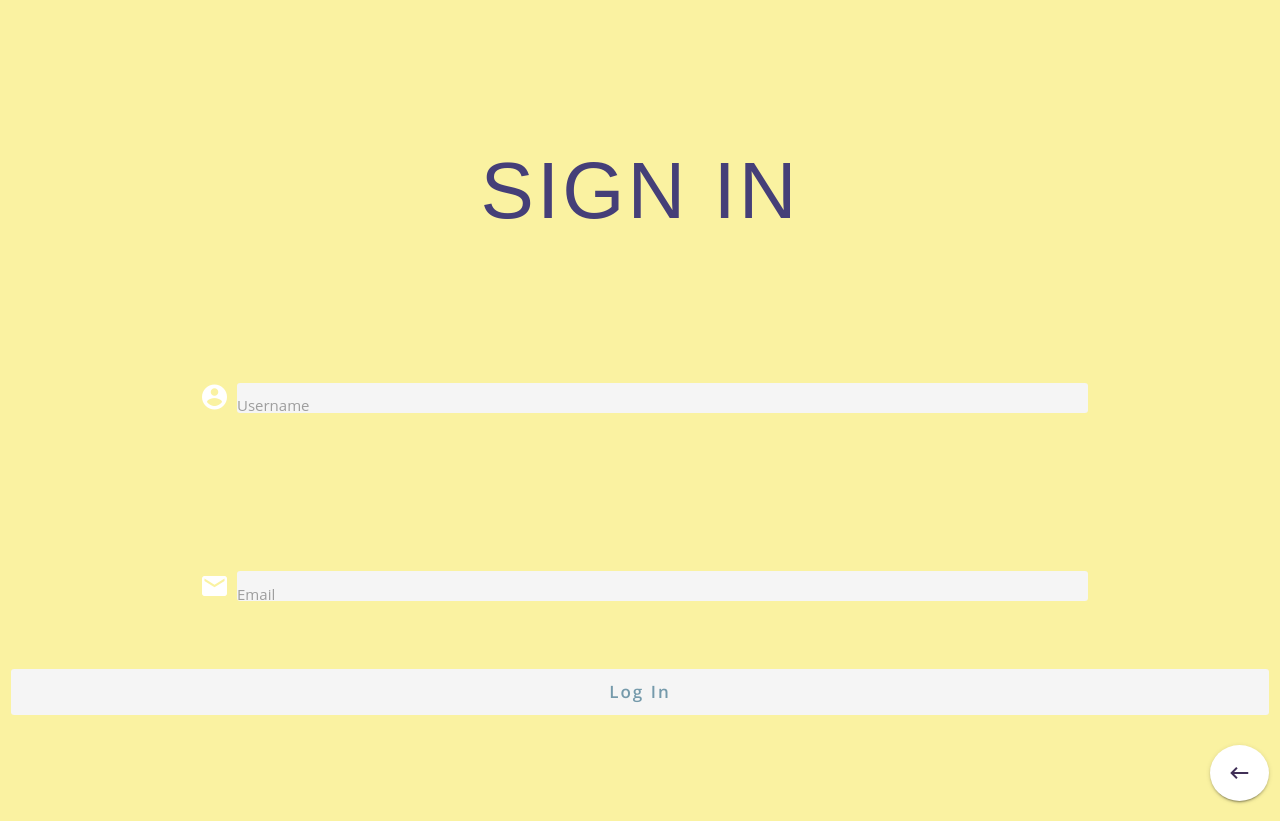
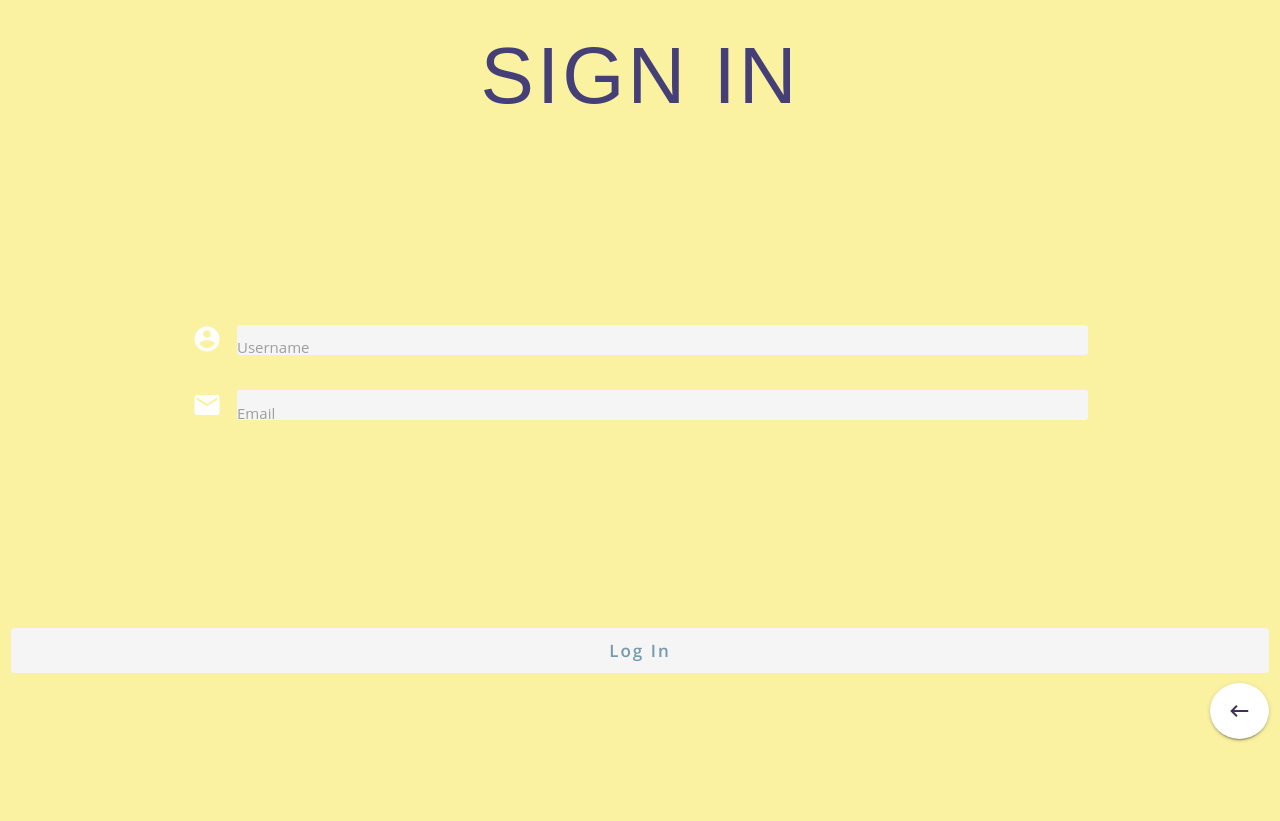
Before and after one commit to laureenpe/mis-pelis, a website: page login.html in a window 1280 px wide. After the commit the page ends 800 px from the top, so only its background shows below. Drawn offline with Linux system fonts and the light colour scheme; no server answers; a web font is replaced by a local one.

Commit message:
updated login

```diff
--- a/assets/sass/_bases.scss
+++ b/assets/sass/_bases.scss
@@ -7,7 +7,9 @@
 body {
   background-color: $yellow;
 }
+
 /*Index*/
+
 #intro {
   background-color: $yellow;
   padding-bottom: 30%;
@@ -22,7 +24,6 @@ body {
     padding-top: 30%;
     padding-bottom: 10%;
   }
-
   button {
     background-color: $blanco;
     font-weight: bold;
@@ -35,46 +36,53 @@ body {
     margin-bottom: 10px;
     border-radius: 3px;
   }
-
   a {
     color: $weldon-blue;
   }
 }
+
 /*Login*/
+
 #login {
   background-color: $yellow;
-
+  display: flex;
   h5 {
-    font-family: Anton,sans-serif;
+    font-family: Anton, sans-serif;
     text-transform: uppercase;
     color: $text-purple;
     font-size: 80px;
     letter-spacing: 3px;
-    padding-top: 15%;
+    padding-top: 20px;
   }
-
   #username label {
     color: white;
   }
-
   input[type=text]:not(.browser-default):focus:not([readonly]) {
     border-bottom: 1px solid white;
     box-shadow: none;
   }
-
   input[type=text]:not(.browser-default):focus:not([readonly])+label {
     color: white;
     font-size: 13px;
   }
+  form {
+    top: 20px;
+    padding-top: 20%;
+    padding-bottom: 20%;
+  }
 }
- /* label underline focus color */
- .input-field input[type=text]:focus {
+
+/* label underline focus color */
+
+.input-field input[type=text]:focus {
   border-bottom: none !important;
   box-shadow: none !important;
 }
-input#email{
+
+input#email {
   border-bottom: none !important;
 }
+
 #username,
 #firstname,
 #country {
@@ -96,22 +104,18 @@ input#email{
     letter-spacing: 2px;
     margin-bottom: 10px;
     border-radius: 3px;
-
     a {
       color: $weldon-blue;
     }
   }
-
   .float {
     float: right;
     width: 59px;
     border-radius: 50%;
   }
-
   .gray {
     background-color: white;
   }
-
   .btn-floating.btn-large i {
     line-height: 56px;
     color: $japanese-purple;
@@ -134,7 +138,6 @@ nav {
 
 #registro {
   background-color: white;
-
   .btn {
     background-color: $blanco;
     color: $weldon-blue;
@@ -142,11 +145,9 @@ nav {
     padding: 0 1rem;
     box-shadow: none;
   }
-
   #btn-save {
     margin-top: 20px;
   }
-
   #files {
     color: $japanese-purple;
     padding-top: 10px;
@@ -158,12 +159,9 @@ nav {
 }
 
 .input-field {
-  margin-top: 15%;
-
   span {
     color: $japanese-purple;
   }
-
   input {
     background-color: whitesmoke !important;
     border-radius: 3px !important;
@@ -178,7 +176,6 @@ nav {
     text-transform: capitalize;
     margin-bottom: 50px;
   }
-
   .create {
     background-color: $gris-oscuro;
     font-size: 16px;
@@ -187,23 +184,31 @@ nav {
   }
 }
 
+/* The side navigation menu */
 
-
-/* The side navigation menu */
 .sidenav {
-  height: 100%; /* 100% Full-height */
-  width: 0; /* 0 width - change this with JavaScript */
-  position: fixed; /* Stay in place */
-  z-index: 4; /* Stay on top */
+  height: 100%;
+  /* 100% Full-height */
+  width: 0;
+  /* 0 width - change this with JavaScript */
+  position: fixed;
+  /* Stay in place */
+  z-index: 4;
+  /* Stay on top */
   top: 0;
   left: 0;
-  background-color: white; /* Black*/
-  overflow-x: hidden; /* Disable horizontal scroll */
-  padding-top: 60px; /* Place content 60px from the top */
-  transition: 0.5s; /* 0.5 second transition effect to slide in the sidenav */
+  background-color: white;
+  /* Black*/
+  overflow-x: hidden;
+  /* Disable horizontal scroll */
+  padding-top: 60px;
+  /* Place content 60px from the top */
+  transition: 0.5s;
+  /* 0.5 second transition effect to slide in the sidenav */
 }
 
 /* The navigation menu links */
+
 .sidenav a {
   padding: 8px 8px 8px 32px;
   text-decoration: none;
@@ -214,12 +219,14 @@ nav {
 }
 
 /* When you mouse over the navigation links, change their color */
+
 .sidenav a:hover,
 .offcanvas a:focus {
   color: #f1f1f1;
 }
 
 /* Position and style the close button (top right corner) */
+
 .sidenav .closebtn {
   position: absolute;
   top: 0;
@@ -229,33 +236,31 @@ nav {
 }
 
 /* Style page content - use this if you want to push the page content to the right when you open the side navigation */
+
 #main {
   transition: margin-left .5s;
   padding: 20px;
 }
 
 /* On smaller screens, where height is less than 450px, change the style of the sidenav (less padding and a smaller font size) */
+
 @media screen and (max-height: 450px) {
   .sidenav {
     padding-top: 15px;
   }
-
   .sidenav a {
     font-size: 18px;
   }
 }
 
+/* DETAILS */
 
-
-/* DETAILS */
 .sectionDetails {
   background-color: white;
-
   #borderdelete {
     padding-left: 0;
     padding-right: 0;
   }
-
   .detalles {
     background-image: url(../img/kill.jpg);
     width: 100%;
@@ -264,7 +269,6 @@ nav {
     background-size: contain;
     background-position-x: 50%;
   }
-
   h1 {
     background-color: #2b2c30;
     height: 50px;
@@ -277,7 +281,6 @@ nav {
     justify-content: center;
     font-weight: 700;
   }
-
   #backColor {
     background-color: $yellow;
     width: 100%;
@@ -285,7 +288,6 @@ nav {
     align-items: center;
     justify-content: center;
   }
-
   h3 {
     display: flex;
     align-items: center;
@@ -293,7 +295,6 @@ nav {
     font-size: 100%;
     width: 100%;
   }
-
   .iconComienzo {
     display: flex;
     align-items: center;
@@ -301,7 +302,6 @@ nav {
     width: 100%;
     color: $text-purple;
   }
-
   .movieWatch {
     display: flex;
     align-items: center;
@@ -310,7 +310,6 @@ nav {
     font-size: 100%;
     color: $text-purple;
   }
-
   .btn {
     background-color: #f5f5f5;
     padding: 9px;
@@ -320,15 +319,12 @@ nav {
     font-weight: 700;
     font-size: 19px;
     color: #453F78;
-
   }
-
   #center-items {
     display: flex;
     align-items: center;
     justify-content: center;
   }
-
   .iconStar {
     display: flex;
     align-items: center;
@@ -336,29 +332,27 @@ nav {
     margin-left: 3%;
     color: #c14748;
   }
-
   .actor {
     color: #c14748;
     text-decoration: none;
   }
-
   .actor a {
     text-decoration: none;
     color: #c14748;
   }
 }
+
 /* END DETAILS*/
 
 /*INICIO PROFILE*/
+
 .profile {
   .imagen-profile {
     background-color: white;
   }
-
   .img-profile {
     margin-top: 1rem;
   }
-
   .text-profile {
     font-size: 15px;
   }
@@ -374,9 +368,11 @@ nav {
   color: $text-purple;
   font-family: Anton;
 }
+
 /*.container-data{
     margin-top: -32%;
     }*/
+
 .fa-star {
   color: $text-btn;
 }
@@ -390,28 +386,25 @@ nav {
   height: 43px;
   background-color: $japanese-purple;
 }
+
 /* SECCION PELICULAS */
 
 .peliculas {
   padding-top: 20px;
   width: 100%;
   background-color: white;
-
   .waves-effect {
     right: 39px;
     background-color: #f2f2f2;
   }
-
   #filtrar {
     background-color: whitesmoke;
     color: $text-purple;
   }
-
   .fa-filter {
     font-size: 30px;
     background-color: white;
   }
-
   .fa-star {
     color: $text-btn;
   }
@@ -431,8 +424,7 @@ nav {
   width: 100%;
   height: 40px;
   border: none;
-  margin-top: 1%;
-  //background-color: $rojo;
+  margin-top: 1%; //background-color: $rojo;
   color: $text-purple;
 }
 
@@ -518,32 +510,31 @@ nav {
 
 select {
   width: 89%;
-  color:$text-purple;
+  color: $text-purple;
 }
+
 /*FIN SECCION PELICULAS*/
 
 /*Registro*/
 
 /*INICIO ACTOR*/
+
 .actor {
   .name-actor {
     background-color: $rojo;
     height: 50vh;
   }
-
   h2 {
     color: white;
     margin-top: 10rem;
     text-align: center;
   }
-
   .movies-actors {
     background-color: white;
     height: 40vh;
     position: absolute;
     bottom: 0;
   }
-
   p {
     display: block;
     padding-top: 20px;
@@ -560,6 +551,8 @@ select {
   color: $japanese-purple;
   font-size: 12px;
 }
-.btn-large:hover, .btn:hover{
-    background-color: $yellow;
+
+.btn-large:hover,
+.btn:hover {
+  background-color: $yellow;
 }
--- a/login.html
+++ b/login.html
@@ -14,25 +14,19 @@
     <!--Login-->
     <section id="login">
         <div class="container">
-            <div class="row">
-                <div class="col s12 m12 l12 center">
-                    <h5>Sign in</h5>
-                </div>
-                <form class="col s12 m12 l12 center">
-                    <div class="row">
-                        <div class="input-field col s12">
+            <h5 class="center">Sign in</h5>
+            <form>
+                <div class="input-field ">
                     <i class="material-icons prefix white-text">account_circle</i>
                     <input id="username" type="text" class="registro-username validate">
                     <label class="gray-text" for="username">Username</label>
                 </div>
-                        <div class="input-field col s12">
+                <div class="input-field">
                     <i class="material-icons prefix white-text">mail</i>
                     <input id="email" type="text" class="registro-email validate">
                     <label class="gray-text" for="mail">Email</label>
                 </div>
-                    </div>
             </form>
-            </div>
         </div>
     </section>
     <!--Button-->
@@ -42,16 +36,12 @@
                 <button>
                     <a id="sign-session" href="login.html">Log In</a>
                 </button>
-            </div>
-
-        </div>
-        <div class="row">
-            <div class="col s12 m12 l12 center">
                 <a href="index.html" class="float btn-floating btn-large waves-effect waves-light gray">
                     <i class="material-icons">keyboard_backspace</i>
                 </a>
             </div>
         </div>
+
     </section>
 
     <script src="dist/js/script.js"></script>
```
Also changed, not shown: dist/css/style.min.css. Lines whose indentation alone changed are shown as unchanged.
